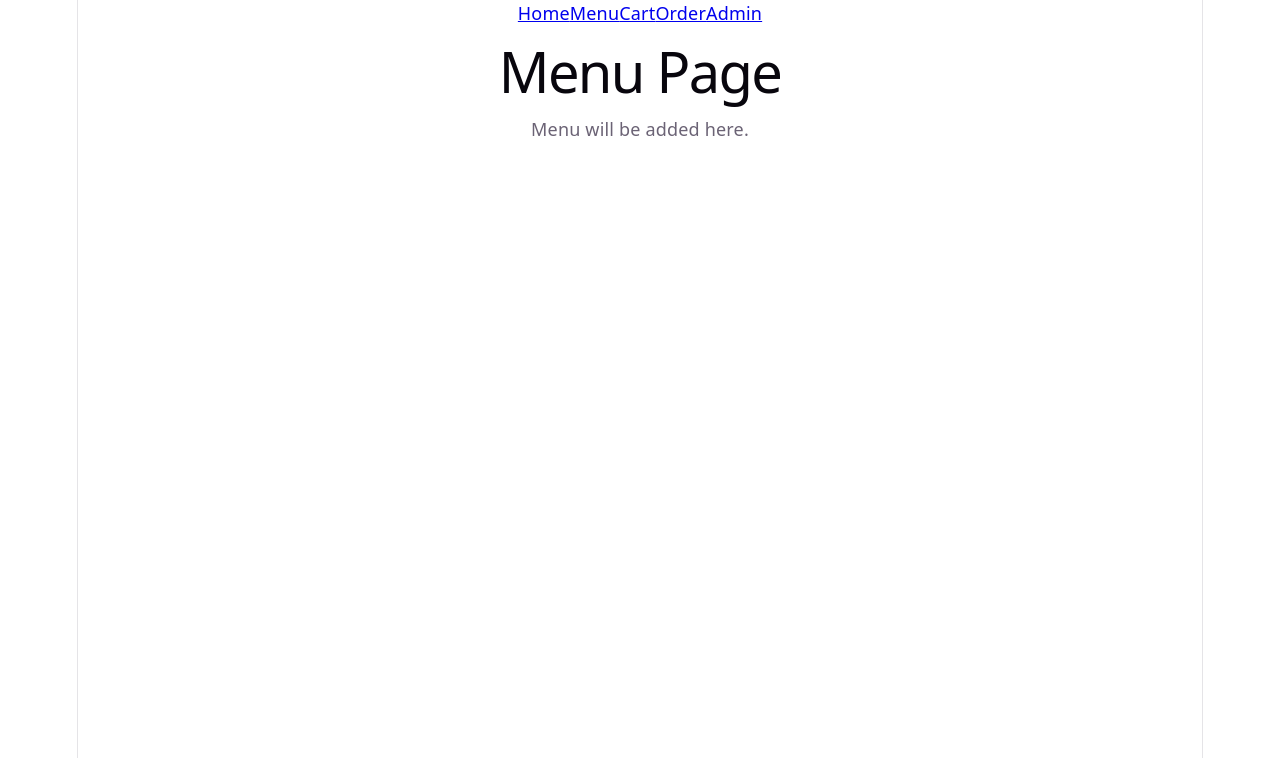
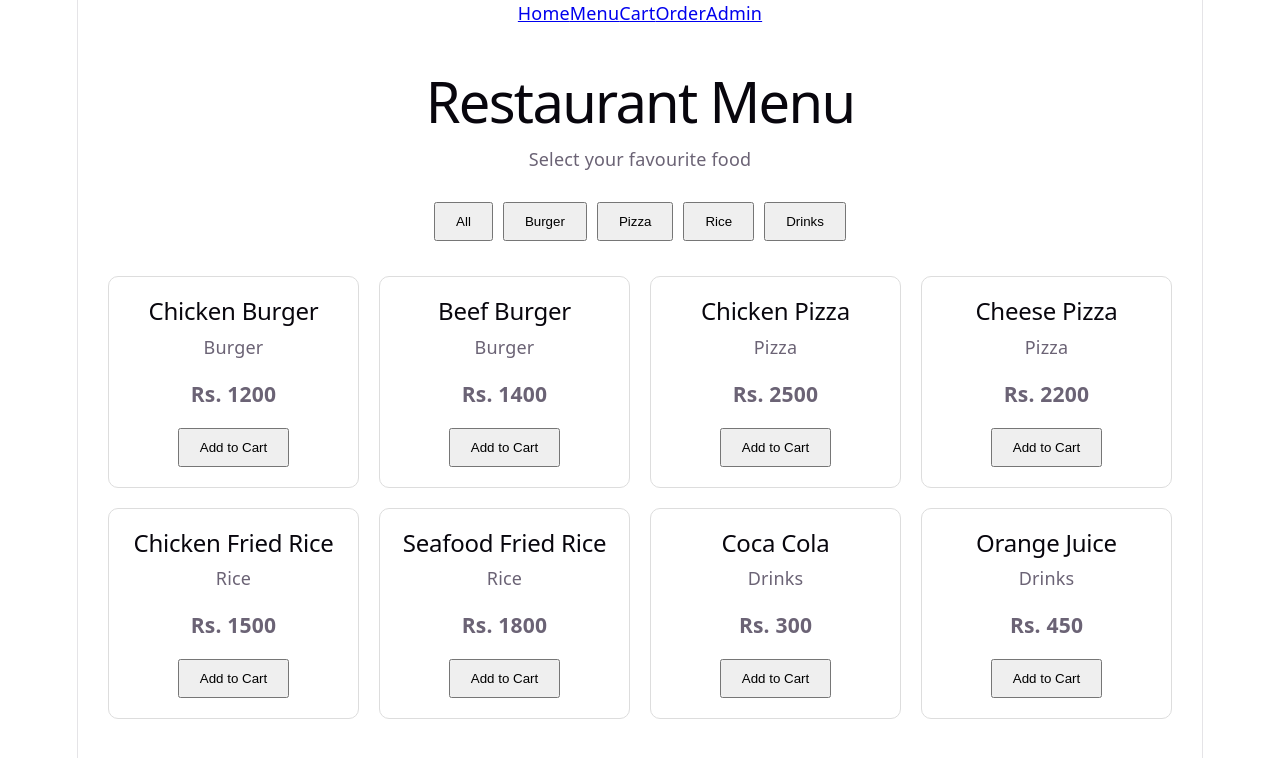
Before and after one commit to Santa-02/Restaurant-Practice, a React (Vite) app: page /menu in a window 1280 px wide. Shown: the top 758 px of the page. Built offline with nearby package versions, Linux system fonts and the light colour scheme.

Commit message:
Add menu page with category filtering

```diff
--- /dev/null
+++ b/src/pages/Menu.css
@@ -0,0 +1,32 @@
+.menu-container {
+  padding: 30px;
+  text-align: center;
+}
+
+.category-buttons {
+  margin: 25px 0;
+}
+
+.category-buttons button {
+  margin: 5px;
+  padding: 10px 20px;
+  cursor: pointer;
+}
+
+.menu-grid {
+  display: grid;
+  grid-template-columns: repeat(4, 1fr);
+  gap: 20px;
+  margin-top: 30px;
+}
+
+.menu-card {
+  border: 1px solid #ddd;
+  border-radius: 10px;
+  padding: 20px;
+}
+
+.menu-card button {
+  padding: 10px 20px;
+  cursor: pointer;
+}
--- a/src/pages/Menu.jsx
+++ b/src/pages/Menu.jsx
@@ -1,8 +1,125 @@
+import { useState } from "react";
+import "./Menu.css";
+
 function Menu() {
+
+  const [selectedCategory, setSelectedCategory] = useState("All");
+
+  const menuItems = [
+    {
+      id: 1,
+      name: "Chicken Burger",
+      category: "Burger",
+      price: 1200
+    },
+    {
+      id: 2,
+      name: "Beef Burger",
+      category: "Burger",
+      price: 1400
+    },
+    {
+      id: 3,
+      name: "Chicken Pizza",
+      category: "Pizza",
+      price: 2500
+    },
+    {
+      id: 4,
+      name: "Cheese Pizza",
+      category: "Pizza",
+      price: 2200
+    },
+    {
+      id: 5,
+      name: "Chicken Fried Rice",
+      category: "Rice",
+      price: 1500
+    },
+    {
+      id: 6,
+      name: "Seafood Fried Rice",
+      category: "Rice",
+      price: 1800
+    },
+    {
+      id: 7,
+      name: "Coca Cola",
+      category: "Drinks",
+      price: 300
+    },
+    {
+      id: 8,
+      name: "Orange Juice",
+      category: "Drinks",
+      price: 450
+    }
+  ];
+
+  const filteredItems =
+    selectedCategory === "All"
+      ? menuItems
+      : menuItems.filter(
+          (item) => item.category === selectedCategory
+        );
+
+  function addToCart(item) {
+    alert(item.name + " added to cart");
+  }
+
   return (
-    <div>
-      <h1>Menu Page</h1>
-      <p>Menu will be added here.</p>
+    <div className="menu-container">
+
+      <h1>Restaurant Menu</h1>
+
+      <p>Select your favourite food</p>
+
+      <div className="category-buttons">
+
+        <button onClick={() => setSelectedCategory("All")}>
+          All
+        </button>
+
+        <button onClick={() => setSelectedCategory("Burger")}>
+          Burger
+        </button>
+
+        <button onClick={() => setSelectedCategory("Pizza")}>
+          Pizza
+        </button>
+
+        <button onClick={() => setSelectedCategory("Rice")}>
+          Rice
+        </button>
+
+        <button onClick={() => setSelectedCategory("Drinks")}>
+          Drinks
+        </button>
+
+      </div>
+
+      <div className="menu-grid">
+
+        {filteredItems.map((item) => (
+
+          <div className="menu-card" key={item.id}>
+
+            <h2>{item.name}</h2>
+
+            <p>{item.category}</p>
+
+            <h3>Rs. {item.price}</h3>
+
+            <button onClick={() => addToCart(item)}>
+              Add to Cart
+            </button>
+
+          </div>
+
+        ))}
+
+      </div>
+
     </div>
   );
 }
```
